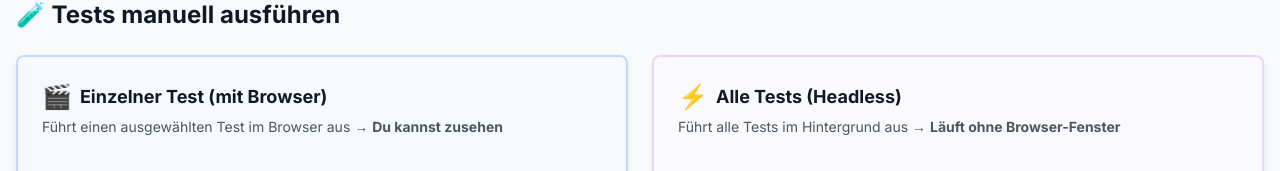
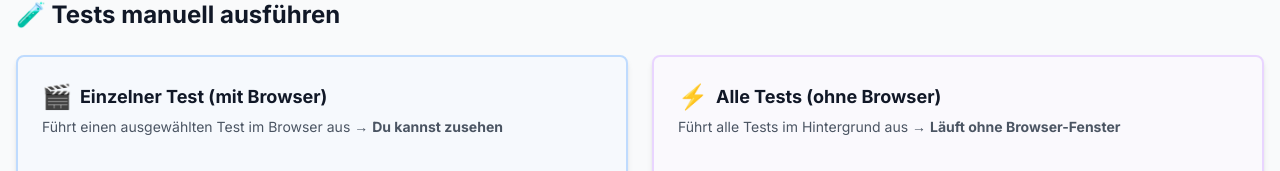
Before and after one commit to LoyaltyTestingLogin/accounts-automated-testing, a Next.js app: page / in a window 1280 px wide. Shown: the part 137-308 px from the top of the page. Built offline with nearby package versions, Linux system fonts and the light colour scheme; no server answers.

Commit message:
Ändere 'Headless' zu 'ohne Browser' für bessere Verständlichkeit

```diff
--- a/app/page.tsx
+++ b/app/page.tsx
@@ -438,7 +438,7 @@ export default function Dashboard() {
               <div>
                 <h3 className="text-lg font-bold text-gray-900 flex items-center gap-2">
                   <span className="text-2xl">⚡</span>
-                  Alle Tests (Headless)
+                  Alle Tests (ohne Browser)
                 </h3>
                 <p className="text-sm text-gray-600 mt-1">
                   Führt alle Tests im Hintergrund aus → <strong>Läuft ohne Browser-Fenster</strong>
```
